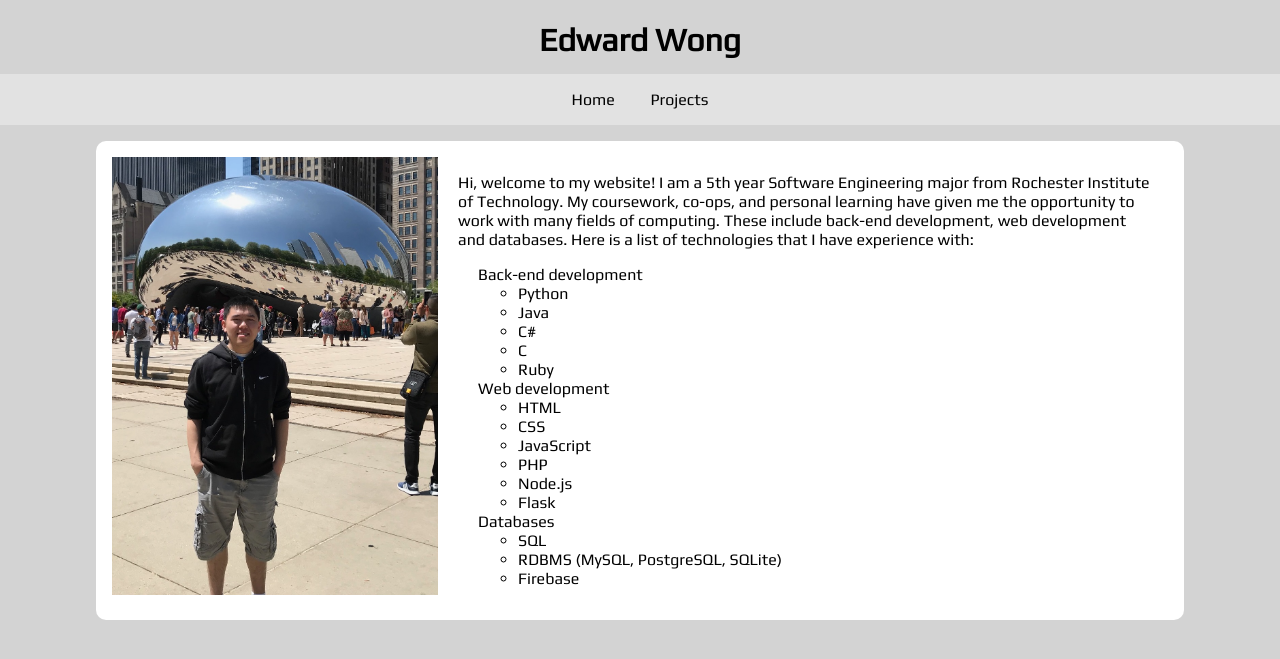
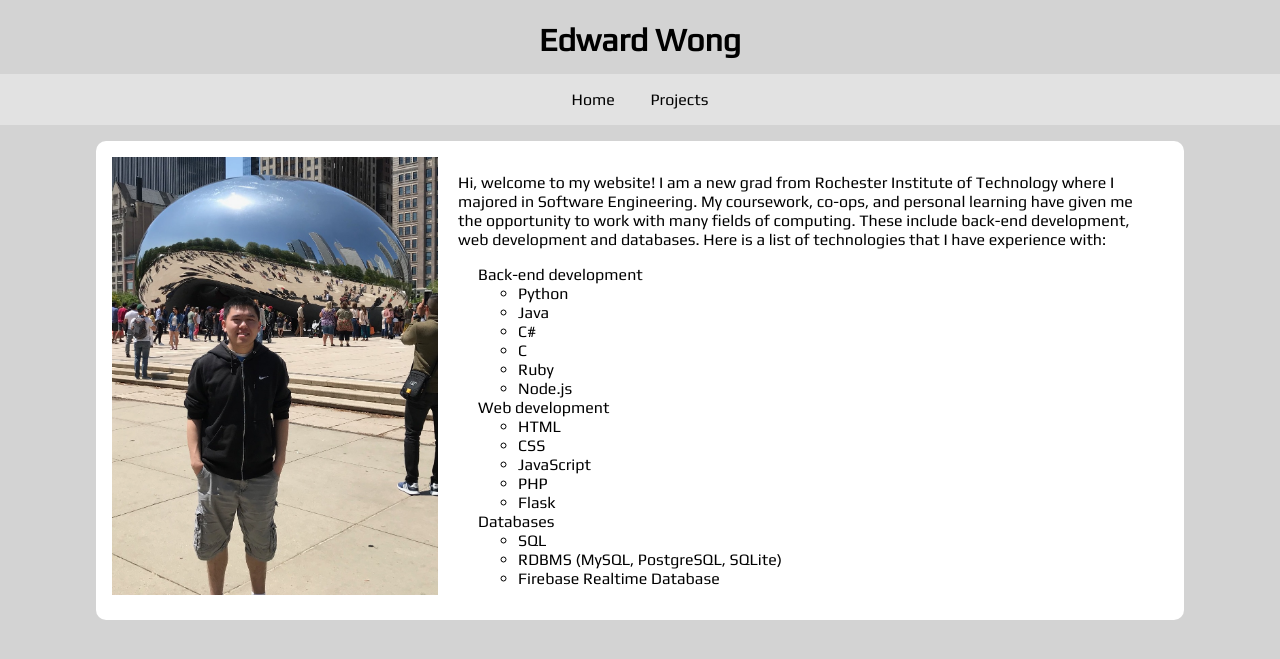
Before and after one commit to exw4141/personal-website, a Flask app: page / in a window 1280 px wide. Shown: the top 659 px of the page. Run offline with Flask 2, Linux system fonts and the light colour scheme.

Commit message:
Edited and fixed home page content

```diff
--- a/templates/home.html
+++ b/templates/home.html
@@ -11,10 +11,10 @@
 
         <div id="description">
             <p>
-                Hi, welcome to my website! I am a 5th year Software Engineering major from Rochester Institute of
-                Technology. My coursework, co-ops, and personal learning have given me the opportunity to work with many
-                fields of computing. These include back-end development, web development and databases. Here is a list of
-                technologies that I have experience with:
+                Hi, welcome to my website! I am a new grad from Rochester Institute of Technology where I majored in Software
+                Engineering. My coursework, co-ops, and personal learning have given me the opportunity to work with many fields
+                of computing. These include back-end development, web development and databases. Here is a list of technologies
+                that I have experience with:
             </p>
 
             <ul id="tech-list">
@@ -26,6 +26,7 @@
                         <li>C#</li>
                         <li>C</li>
                         <li>Ruby</li>
+                        <li>Node.js</li>
                     </ul>
                 </li>
                 <li>
@@ -35,7 +36,6 @@
                         <li>CSS</li>
                         <li>JavaScript</li>
                         <li>PHP</li>
-                        <li>Node.js</li>
                         <li>Flask</li>
                     </ul>
                 </li>
@@ -44,7 +44,7 @@
                     <ul>
                         <li>SQL</li>
                         <li>RDBMS (MySQL, PostgreSQL, SQLite)</li>
-                        <li>Firebase</li>
+                        <li>Firebase Realtime Database</li>
                     </ul>
                 </li>
             </ul>
```
